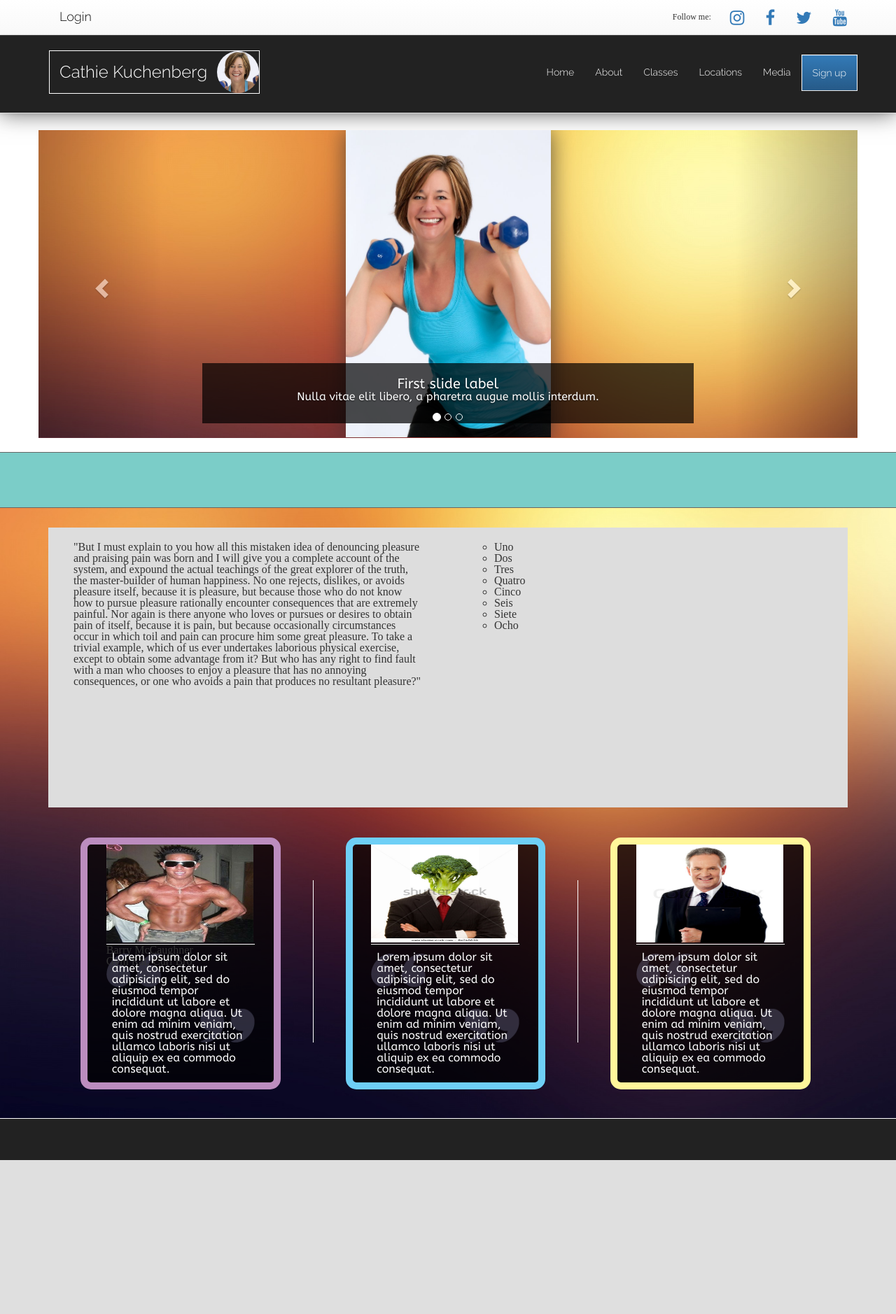
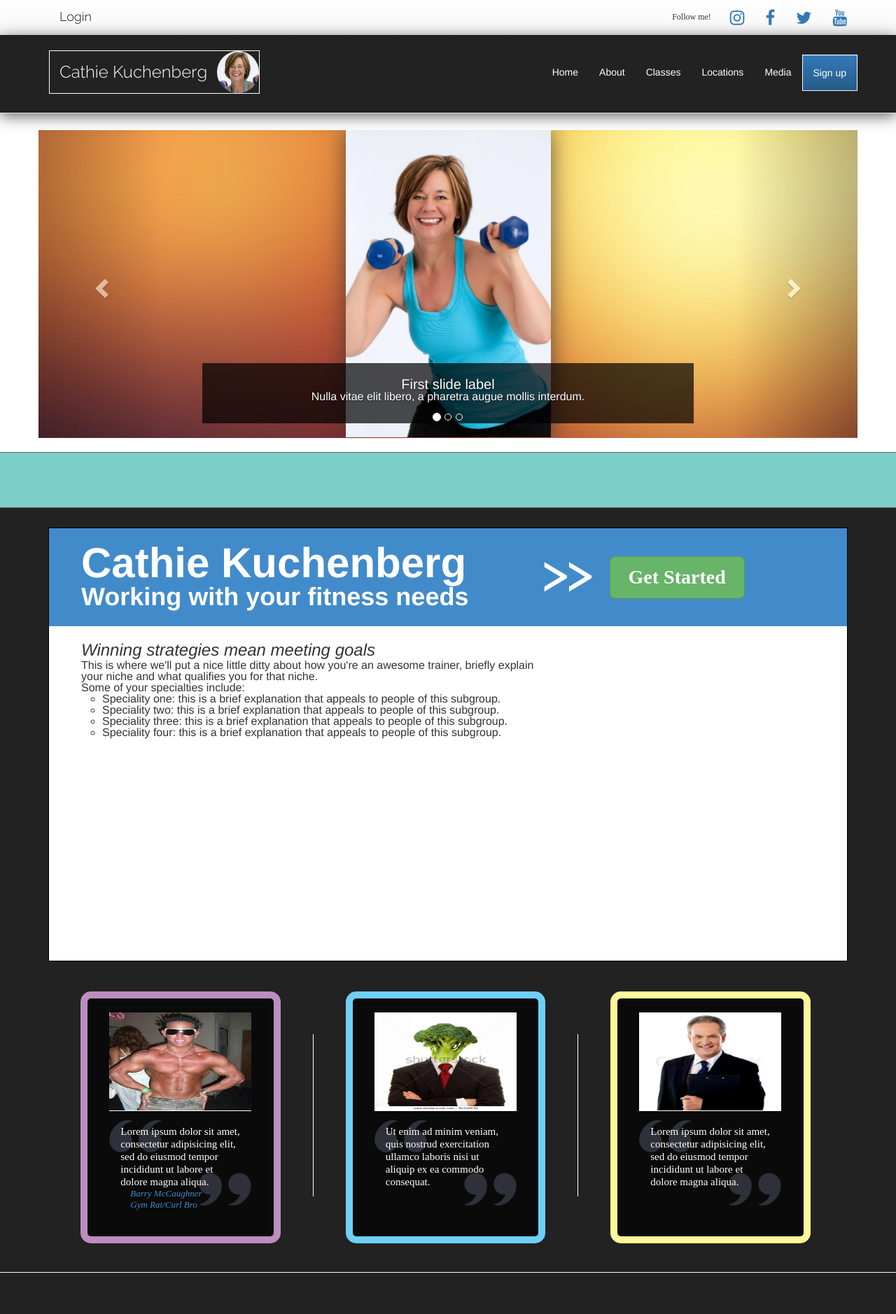
Before and after one commit to mkuchen/djaleo, a Django app: page /cath/ in a window 1280 px wide. Shown: the whole page at 70% size. Before the commit the page ends 1658 px from the top, so only its background shows below. Run offline with Django 3.2, Linux system fonts and the light colour scheme; some libraries are stand-ins or nearby versions.

Commit message:
fixed sliding navbar animation glitch, plus a few misc styles

```diff
--- a/djaleo/static/css/info/cathie_base.css
+++ b/djaleo/static/css/info/cathie_base.css
@@ -41,10 +41,14 @@ div#content-main {
 	font-weight: 200;
 }
 
+.top-nav-shadow {
+	-webkit-box-shadow: 0 4px 20px rgba(50, 50, 50, 0.75);
+	-moz-box-shadow: 0 4px 20px rgba(50, 50, 50, 0.75);
+	box-shadow: 0 4px 20px rgba(50, 50, 50, 0.75);
+}
+
 div.top-nav {
-	-webkit-box-shadow: 0 0 30px rgba(50, 50, 50, 0.75);
-	-moz-box-shadow: 0 0 30px rgba(50, 50, 50, 0.75);
-	box-shadow: 0 0 30px rgba(50, 50, 50, 0.75);
+	height: 162px;
 }
 
 /* locked navbar */
@@ -259,13 +263,13 @@ div#sliding-nav div.cath-main-nav div.navbar-main-collapse ul.main li:last-child
 
 div#sliding-nav div.cath-main-nav div.navbar-main-collapse ul.main li a {
 	font-size: 14px;
-	font-family: RalewayLight;
+	font-family: 'Helvetica',Arial,sans-serif;
 	color: #fff;
 	text-shadow: none!important;
 }
 
 div#sliding-nav div.cath-main-nav div.navbar-main-collapse ul.main li a:hover {
-	font-weight: bold;
+	text-decoration: underline;
 	text-shadow: none!important;
 }
 
--- a/djaleo/static/css/info/cathie_home.css
+++ b/djaleo/static/css/info/cathie_home.css
@@ -31,7 +31,7 @@ div.main-content div.slideshow-container div.slideshow-inner div.carousel div.ca
 
 div.main-content div.slideshow-container div.slideshow-inner div.carousel div.carousel-inner div.item div.carousel-caption {
 	background: rgba(0,0,0,.7);
-	font-family: ABZ, "sans serif";
+	font-family: 'Helvetica',Arial,sans-serif;
 }
 
 div.main-content div.slideshow-container div.slideshow-inner div.carousel div.carousel-inner div.item div.carousel-caption h3 {
@@ -58,7 +58,10 @@ div.blurry-bg {
 	width: 100%;
 	display: block;
 	background: #fff;
+	/*
 	background: url('/static/img/blurry-background.jpg');
+	*/
+	background: #222;
 	background-size: 140%;
 	padding-top: 14px;
 }
@@ -91,18 +94,105 @@ div.main-content div.blurry-bg div.about div.container ul#specialties {
 	margin-left: 30px;
 }
 
-div.about-left, div.about-right {
+div.about-top {
+	width: 100%;
+	height: 140px;
+	background: #428bca;
+	padding: 20px 46px;
+}
+
+div.about-top div.about-top-left {
+	width: 56%;
 	height: 100%;
-	width: 50%;
+	float: left;
+}
+
+div.about-top div.about-top-left h1 {
+	font-size: 60px;
+	font-weight: bold;
+	font-family: 'Helvetica',Arial,sans-serif;
+	color: #fff;
+}
+
+div.about-top div.about-top-left h2 {
+	font-size: 36px;
+	font-weight: bold;
+	font-family: 'Helvetica',Arial,sans-serif;
+	color: #fff;
+}
+
+div.about-top div.about-top-right h1 {
+	font-size: 70px;
+	font-weight: bold;
+	font-family: RalewayLight, 'Helvetica',Arial, sans-serif;
+	color: #fff;
+	display: block;
+	float: left;
+	margin-left: 71px;
+	line-height: 88px;
+}
+
+div.about-top div.about-top-right a {
+	background: #68b468;
+	border-radius: 8px;
+	color: #fff;
+	font-size: 28px;
+	font-weight: 700;
+	padding: 15px 26px;
+	transition: all .2s;
+	box-shadow: 0 -1px 0 rgba(255,255,255,0.1) inset;
+	border-color: #51a251;
+	border-width: 1px 1px 2px;
+	border-style: solid;
+	margin-top: 20px;
+	margin-left: 26px;
+	display: block;
+	float: left;
+}
+
+div.about-top div.about-top-right a:hover {
+	background:#57ac57;
+	border-color:#4a954a;
+	text-decoration: none;
+}
+
+div.about-top div.about-top-right {
+	width: 44%;
+	height: 100%;
+	float: left;
+}
+
+
+div.about-left {
+	height: 80%;
+	width: 66%;
+	float: left;
+	padding: 20px 46px;
+}
+
+div.about-right {
+	height: 80%;
+	width: 33%;
 	float: left;
 	padding: 20px 36px;
 }
 
+div.about-left h3, div.about-left p, div.about-left ul {
+	font-family: 'Helvetica',Arial,sans-serif;
+}
+
+div.about-left h3 {
+	font-size: 24px;
+	line-height: 28px;
+	font-style: italic;
+}
+
 div.about-wrapper {
 	width: 100%;
-	height: 400px;
+	height: 620px;
 	display: inline-block;
-	background: #ddd;
+	background: #fff;
+	border: 1px solid black;
 }
 /* end */
 
@@ -118,6 +208,7 @@ div.testimonials {
 div.testimonials div.col-md-3 {
 	height: 360px;
 	margin: 8px 46px;
+	padding: 20px;
 	border-radius: 15px;
 	background: rgb(0,0,0);
 	background: rgba(0,0,0,0.7);
@@ -139,17 +230,21 @@ div.testimonials div.col-md-3:nth-child(5) {
 }
 
 div.testimonials div.col-md-3 div.testimonial-top {
-	height: 42%;
+	height: 47%;
 	width: 90%;
 	margin: 0 auto;
 	float: center;
 	border-bottom: 1px solid #fff;
 }
 
+div.testimonials div.col-md-3 div.testimonial-top img {
+	width: 100%;
+}
+
 div.testimonials div.col-md-3 div.testimonial-quote {
-	height: 50%;
+	height: 56%;
 	width: 90%;
-	padding: 10px 8px;
+	padding: 20px 16px;
 	margin: 0 auto;
 	float: center;
 	background: url('/static/img/quoteMarks.png');
@@ -159,8 +254,26 @@ div.testimonials div.col-md-3 div.testimonial-quote {
 }
 
 div.testimonials div.col-md-3 div.testimonial-quote p {
+	font-family: "sans serif";
+}
+
+div.testimonials div.col-md-3 div.testimonial-quote p:first-child {
 	color: white;
-	font-family: "ABZ", "sans serif";
+	font-size: 15px;
+	line-height: 18px;
+}
+
+div.testimonials div.col-md-3 div.testimonial-quote p:nth-child(2) {
+	font-size: 13px;
+	font-style: italic;
+	margin-left: 14px;
+	color: #428bca;
+	line-height: 16px;
+}
+
+div.testimonials div.col-md-3 div.testimonial-quote p:nth-child(3) {
+	color: #eee;
+	font-size: 12px;
 }
 
 /* cath-footer section */
--- a/djaleo/static/js/info/cathie_base.js
+++ b/djaleo/static/js/info/cathie_base.js
@@ -1,28 +1,39 @@
 $(function(){
     $('#sliding-nav').data('size','big');
+    $('.cath-main-nav').data('size','big');
+    $('.top-nav').data('size','big');
 });
 
 $(window).scroll(function(){
     var $navOne = $('#sliding-nav');
     var $navTwo = $('.cath-main-nav');
+    var $navThree = $('.top-nav');
     if ($('body').scrollTop() > 50) {
         if ($navOne.data('size') == 'big') {
-            $navOne.css("position","fixed").addClass("sliding", 10000).data('size','small').stop().animate({
+            $navOne.css("position","fixed").addClass("sliding").removeClass("top-nav-shadow").data('size','small').stop().animate({
                 height:'60px',
                 top:'0'
             }, 600);
             $navTwo.data('size','small').stop().animate({
                 "padding-top":"4px",
             }, 600);
+            /*
+            $navThree.data('size','small').stop().animate({
+                height:'50px',
+            }, 600);*/
         }
     } else {
         if ($navOne.data('size') == 'small') {
-            $navOne.css("position","relative").removeClass("sliding", 10000).data('size','big').stop().animate({
+            $navOne.css("position","relative").removeClass("sliding").addClass("top-nav-shadow").data('size','big').stop().animate({
                 height:'112px',
             }, 600);
             $navTwo.data('size','big').stop().animate({
                 "padding-top":"22px",
             }, 600);
+            /*
+            $navThree.data('size','big').stop().animate({
+                height:'162px',
+            }, 600);*/
         }
     }
 });
--- a/templates/info/cathie_base.html
+++ b/templates/info/cathie_base.html
@@ -16,7 +16,7 @@
 						<li><a href="/resources/">Login</a></li>
 					</ul>
 					<ul class="nav navbar-right top-right-nav">
-						<li class="nolink">Follow me:</li>
+						<li class="nolink">Follow me!</li>
 						<li class="active">
 							<a href="http://www.linkedin.com/pub/mitch-kuchenberg/62/ab1/985">
 								<i class="fa fa-instagram fa-2x"></i>
@@ -42,7 +42,7 @@
 			</div>
 		</div>
 
-		<div role="navigation" class="navbar-default navbar-static-top" id="sliding-nav">
+		<div role="navigation" class="navbar-default navbar-static-top top-nav-shadow" id="sliding-nav">
 			<div class="container cath-main-nav">
 				<div class="box">
 					<span class="top slide-trans"></span>
--- a/templates/info/cathie_home.html
+++ b/templates/info/cathie_home.html
@@ -64,23 +64,29 @@
 			<div class="about">
 				<div class="container about-inner">
 					<div class="about-wrapper">
+						<div class="about-top">
+							<div class="about-top-left">
+								<h1> Cathie Kuchenberg </h1>
+								<h2> Working with your fitness needs </h2>
+							</div>
+							<div class="about-top-right">
+								<h1> &gt;&gt; </h1>
+								<a href="#" rel="button">Get Started</a>
+							</div>
+						</div>
 						<div class="about-left">
-							<p>
-								"But I must explain to you how all this mistaken idea of denouncing pleasure and praising pain was born and I will give you a complete account of the system, and expound the actual teachings of the great explorer of the truth, the master-builder of human happiness. No one rejects, dislikes, or avoids pleasure itself, because it is pleasure, but because those who do not know how to pursue pleasure rationally encounter consequences that are extremely painful. Nor again is there anyone who loves or pursues or desires to obtain pain of itself, because it is pain, but because occasionally circumstances occur in which toil and pain can procure him some great pleasure. To take a trivial example, which of us ever undertakes laborious physical exercise, except to obtain some advantage from it? But who has any right to find fault with a man who chooses to enjoy a pleasure that has no annoying consequences, or one who avoids a pain that produces no resultant pleasure?"
-							</p>
-
+							<h3> Winning strategies mean meeting goals </h3>
+							<p> This is where we'll put a nice little ditty about how you're an awesome trainer, briefly explain your niche and what qualifies you for that niche. </p>
+							<p> Some of your specialties include: </p>
+							<ul id="specialties">
+								<li> <span>Speciality one:<span> this is a brief explanation that appeals to people of this subgroup.</li>
+								<li> <span>Speciality two:<span> this is a brief explanation that appeals to people of this subgroup.</li>
+								<li> <span>Speciality three:<span> this is a brief explanation that appeals to people of this subgroup.</li>
+								<li> <span>Speciality four:<span> this is a brief explanation that appeals to people of this subgroup.</li>
+							</ul>
 						</div>
 						<div class="about-right">
-							<ul id="specialties">
-								<li> Uno </li>
-								<li> Dos </li>
-								<li> Tres </li>
-								<li> Quatro </li>
-								<li> Cinco </li>
-								<li> Seis </li>
-								<li> Siete </li>
-								<li> Ocho </li>
-							</ul>
+
 						</div>
 					</div>
 					<div class="testimonials">
@@ -89,14 +95,11 @@
 								<div class="testimonial-img">
 									<img src="{% static 'img/douchebag.jpg' %}" width="210" height="140" alt="">
 								</div>
-								<div class="testimonial-title">
-									<p> Barry McCaughner </p>
-									<p> Gym Rat, Curl Bro </p>
-								</div>
 							</div>
 							<div class="testimonial-quote">
-								<p> Lorem ipsum dolor sit amet, consectetur adipisicing elit, sed do eiusmod tempor incididunt ut labore et dolore magna aliqua. Ut enim ad minim veniam, quis nostrud exercitation ullamco laboris nisi ut aliquip ex ea commodo consequat.
+								<p> Lorem ipsum dolor sit amet, consectetur adipisicing elit, sed do eiusmod tempor incididunt ut labore et dolore magna aliqua.
 								</p>
+								<p> Barry McCaughner <br> Gym Rat/Curl Bro </p>
 							</div>
 						</div>
 						<div class="col-divider"></div>
@@ -110,7 +113,7 @@
 								</div>
 							</div>
 							<div class="testimonial-quote">
-								<p> Lorem ipsum dolor sit amet, consectetur adipisicing elit, sed do eiusmod tempor incididunt ut labore et dolore magna aliqua. Ut enim ad minim veniam, quis nostrud exercitation ullamco laboris nisi ut aliquip ex ea commodo consequat.
+								<p> Ut enim ad minim veniam, quis nostrud exercitation ullamco laboris nisi ut aliquip ex ea commodo consequat.
 								</p>
 							</div>
 						</div>
@@ -125,7 +128,7 @@
 								</div>
 							</div>
 							<div class="testimonial-quote">
-								<p> Lorem ipsum dolor sit amet, consectetur adipisicing elit, sed do eiusmod tempor incididunt ut labore et dolore magna aliqua. Ut enim ad minim veniam, quis nostrud exercitation ullamco laboris nisi ut aliquip ex ea commodo consequat.
+								<p> Lorem ipsum dolor sit amet, consectetur adipisicing elit, sed do eiusmod tempor incididunt ut labore et dolore magna aliqua.
 								</p>
 							</div>
 						</div>
```
Also changed, not shown: djaleo/static/img/trx.jpg (added).
